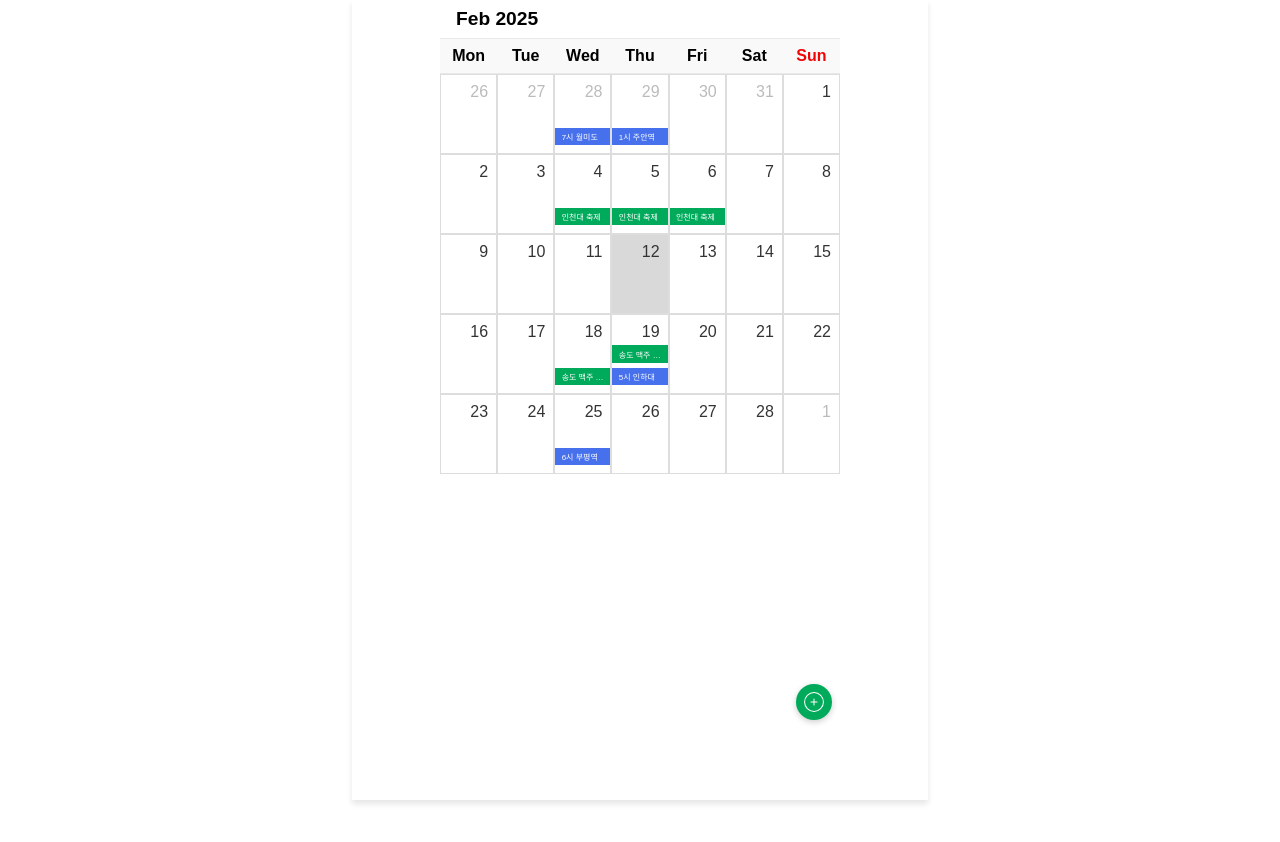
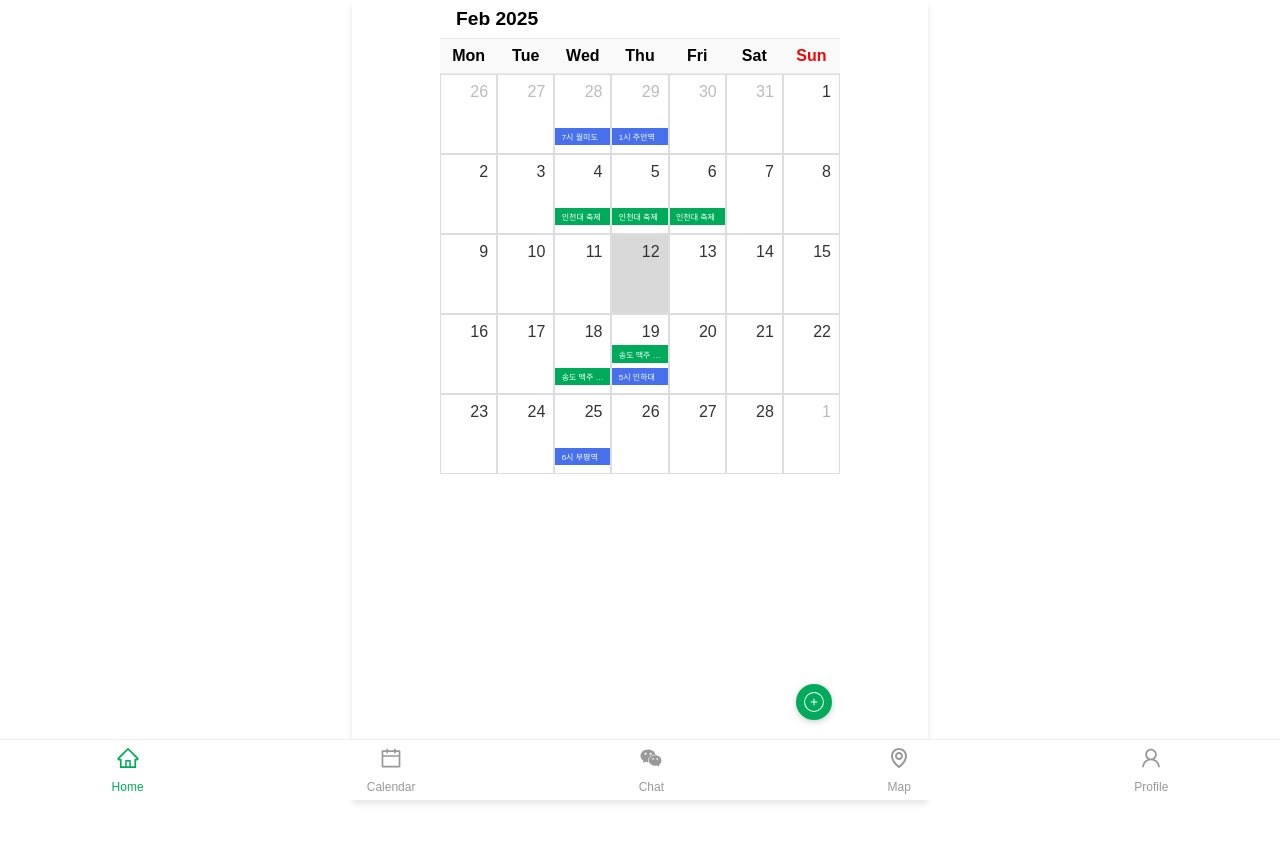
Before and after one commit to OdgOdg/frontend, a React (Vite) app: page /Calendar in a window 1280 px wide. Shown: the top 842 px of the page. Built offline with nearby package versions, Linux system fonts and the light colour scheme; a web font is replaced by a local one.

Commit message:
BottomNavbar 추가

```diff
--- a/src/pages/CalendarPage/Calendar.tsx
+++ b/src/pages/CalendarPage/Calendar.tsx
@@ -5,6 +5,7 @@ import { sampleEvents } from './EventData';
 import ToggleMenu from './EventToggle';
 import { CiCirclePlus } from 'react-icons/ci';
 import { useSwipeable } from 'react-swipeable';
+import BottomNavbar from "../../components/BottomNavbar";
 
 interface CalendarProps {
   year: number;
@@ -209,6 +210,7 @@ const Calendar: React.FC<CalendarProps> = ({ year, month }) => {
   });
 
   return (
+    <>
       <CalendarContainer>
         {/* 달력 헤더 */}
         <CalendarHeader>
@@ -280,6 +282,8 @@ const Calendar: React.FC<CalendarProps> = ({ year, month }) => {
           <CiCirclePlus size={30} />
         </FloatingButton>
       </CalendarContainer>
+      <BottomNavbar />
+    </>
   );
 };
 
```
Lines whose indentation alone changed are shown as unchanged.
